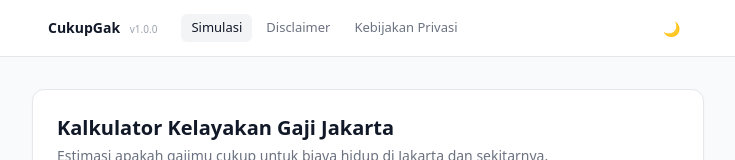
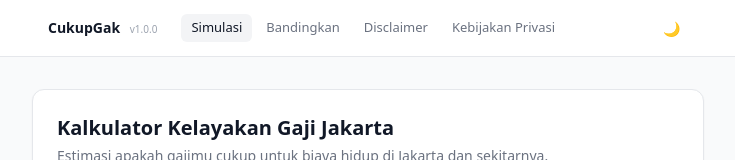
Before and after one commit to faisalaffan/cukupgak, a Nuxt app: page / in a window 1280 px wide. Shown: the top 160 px of the page, without its empty margins (272-1007 px from the left). Built offline with nearby package versions, Linux system fonts and the light colour scheme.

Commit message:
feat: add Bandingkan link to navbar

```diff
--- a/components/AppNavbar.vue
+++ b/components/AppNavbar.vue
@@ -8,6 +8,7 @@ const toggleDark = () => {
 
 const navLinks = [
   { to: '/', label: 'Simulasi' },
+  { to: '/bandingkan', label: 'Bandingkan' },
   { to: '/disclaimer', label: 'Disclaimer' },
   { to: '/privacy', label: 'Kebijakan Privasi' },
 ]
```
